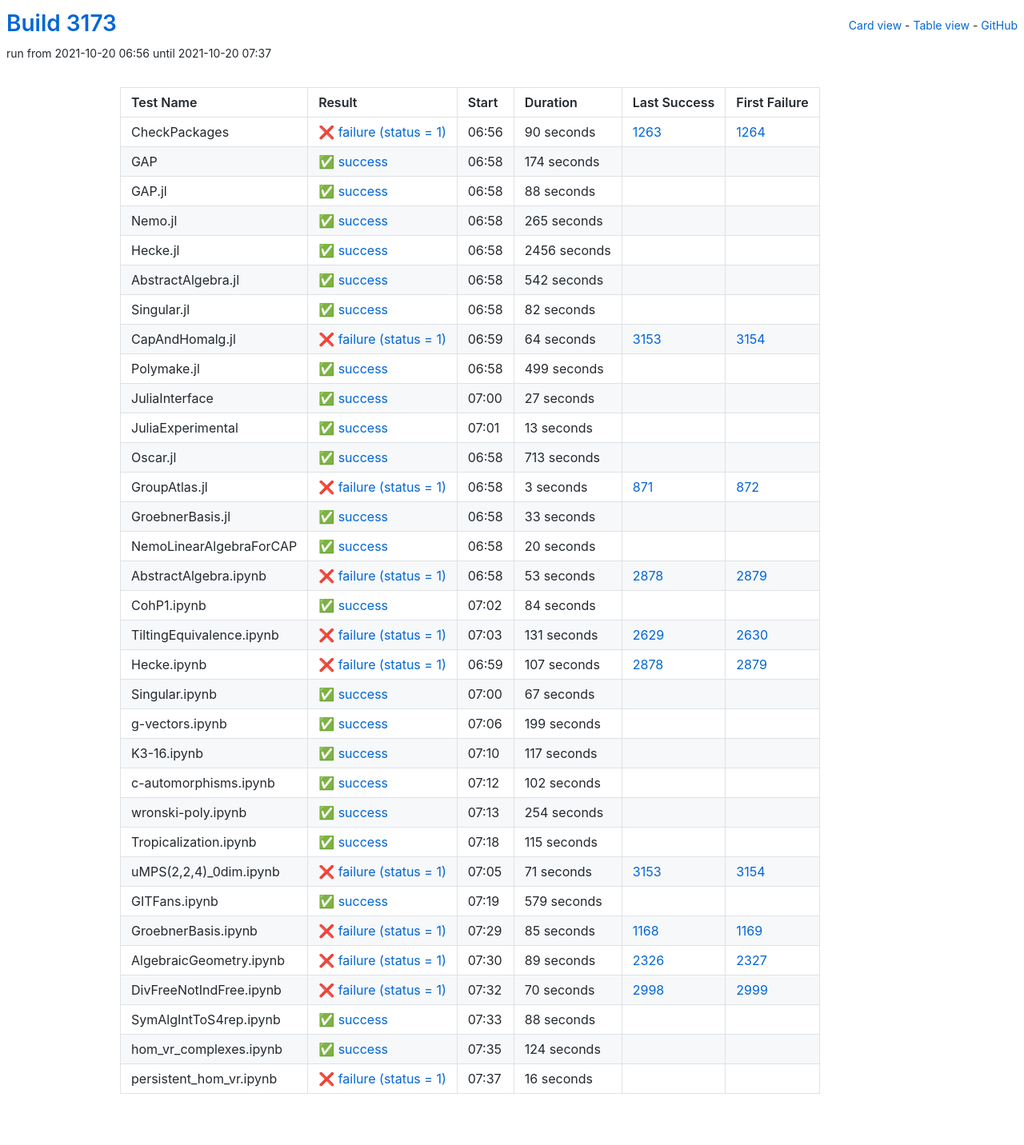
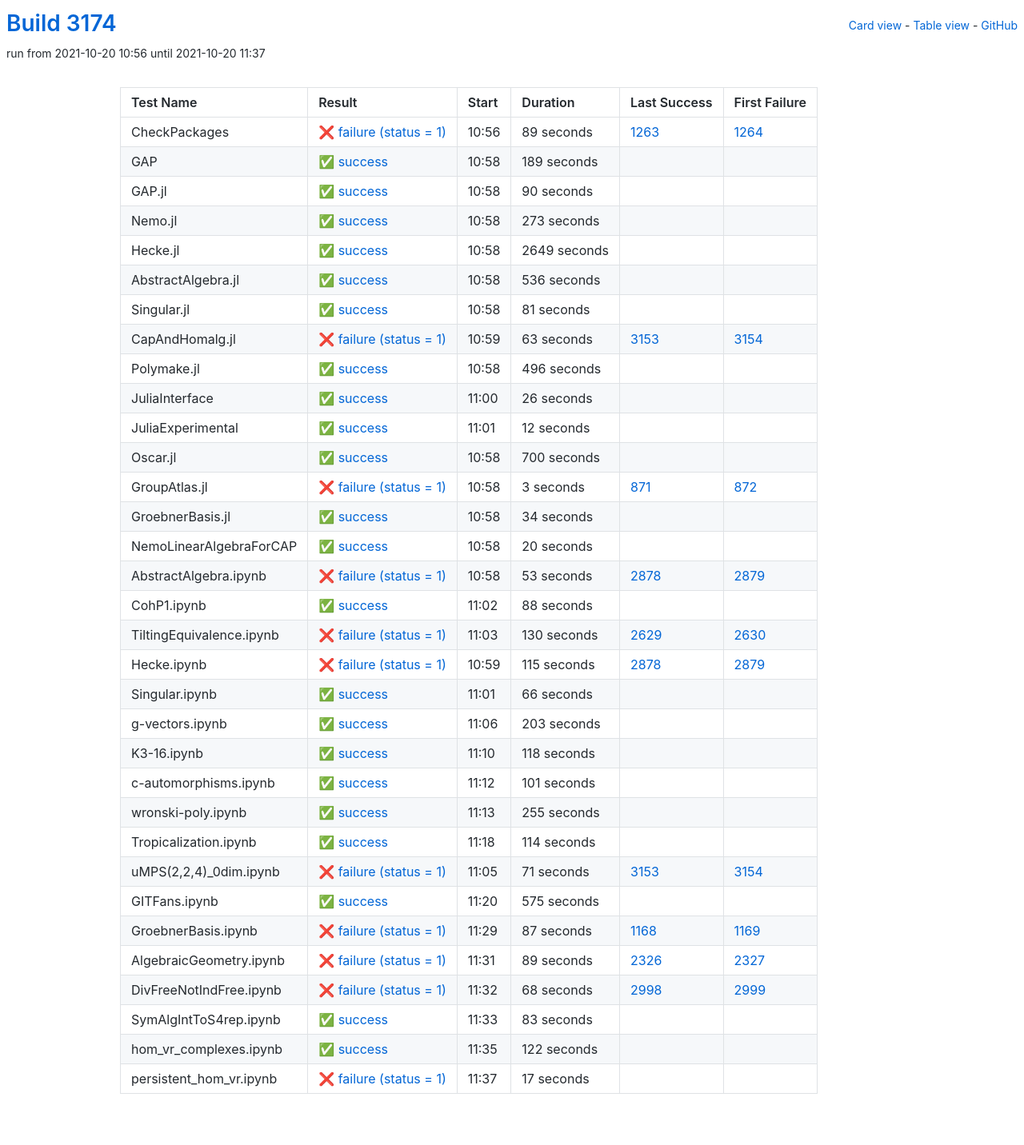
Before and after one commit to oscar-system/oscar-ci-status-stable, a Jekyll site: the page built from table.html, in a window 1280 px wide. Shown: the whole page at 80% size. Built offline with Jekyll 4.4.1, drawn with Linux system fonts in a browser that asks for light colours.

Commit message:
Build #3174

```diff
--- a/_data/ci.yml
+++ b/_data/ci.yml
@@ -1,6 +1,6 @@
 ---
-build: 3173
-build_url: https://oscarci.mathematik.uni-kl.de/job/oscar-stable/3173/
+build: 3174
+build_url: https://oscarci.mathematik.uni-kl.de/job/oscar-stable/3174/
 job: oscar-stable
 organization: oscar-system
 repo: oscar-ci-status-stable
@@ -8,152 +8,152 @@ repourl: https://github.com/oscar-system/oscar-ci-status-stable
 tests:
 - name: CheckPackages
   id: checkpackages
-  log: https://oscarci.mathematik.uni-kl.de/job/oscar-stable/3173/artifact/logs/build-3173/CheckPackages.log
-  start: 2021-10-20 06:56
+  log: https://oscarci.mathematik.uni-kl.de/job/oscar-stable/3174/artifact/logs/build-3174/CheckPackages.log
+  start: 2021-10-20 10:56
   success: false
   exitcode: 1
   status: failure
-  duration: 90
+  duration: 89
   last_success: 1263
   last_success_url: https://oscarci.mathematik.uni-kl.de/job/oscar-stable/1263/
   first_failure: 1264
   first_failure_url: https://oscarci.mathematik.uni-kl.de/job/oscar-stable/1264/
 - name: GAP
   id: gap
-  log: https://oscarci.mathematik.uni-kl.de/job/oscar-stable/3173/artifact/logs/build-3173/GAP.log
-  start: 2021-10-20 06:58
+  log: https://oscarci.mathematik.uni-kl.de/job/oscar-stable/3174/artifact/logs/build-3174/GAP.log
+  start: 2021-10-20 10:58
   success: true
   exitcode: 0
   status: success
-  duration: 174
+  duration: 189
   last_success: false
   last_success_url:
   first_failure: false
   first_failure_url:
 - name: GAP.jl
   id: gap-jl
-  log: https://oscarci.mathematik.uni-kl.de/job/oscar-stable/3173/artifact/logs/build-3173/GAP.jl.log
-  start: 2021-10-20 06:58
+  log: https://oscarci.mathematik.uni-kl.de/job/oscar-stable/3174/artifact/logs/build-3174/GAP.jl.log
+  start: 2021-10-20 10:58
   success: true
   exitcode: 0
   status: success
-  duration: 88
+  duration: 90
   last_success: false
   last_success_url:
   first_failure: false
   first_failure_url:
 - name: Nemo.jl
   id: nemo-jl
-  log: https://oscarci.mathematik.uni-kl.de/job/oscar-stable/3173/artifact/logs/build-3173/Nemo.jl.log
-  start: 2021-10-20 06:58
+  log: https://oscarci.mathematik.uni-kl.de/job/oscar-stable/3174/artifact/logs/build-3174/Nemo.jl.log
+  start: 2021-10-20 10:58
   success: true
   exitcode: 0
   status: success
-  duration: 265
+  duration: 273
   last_success: false
   last_success_url:
   first_failure: false
   first_failure_url:
 - name: Hecke.jl
   id: hecke-jl
-  log: https://oscarci.mathematik.uni-kl.de/job/oscar-stable/3173/artifact/logs/build-3173/Hecke.jl.log
-  start: 2021-10-20 06:58
+  log: https://oscarci.mathematik.uni-kl.de/job/oscar-stable/3174/artifact/logs/build-3174/Hecke.jl.log
+  start: 2021-10-20 10:58
   success: true
   exitcode: 0
   status: success
-  duration: 2456
+  duration: 2649
   last_success: false
   last_success_url:
   first_failure: false
   first_failure_url:
 - name: AbstractAlgebra.jl
   id: abstractalgebra-jl
-  log: https://oscarci.mathematik.uni-kl.de/job/oscar-stable/3173/artifact/logs/build-3173/AbstractAlgebra.jl.log
-  start: 2021-10-20 06:58
+  log: https://oscarci.mathematik.uni-kl.de/job/oscar-stable/3174/artifact/logs/build-3174/AbstractAlgebra.jl.log
+  start: 2021-10-20 10:58
   success: true
   exitcode: 0
   status: success
-  duration: 542
+  duration: 536
   last_success: false
   last_success_url:
   first_failure: false
   first_failure_url:
 - name: Singular.jl
   id: singular-jl
-  log: https://oscarci.mathematik.uni-kl.de/job/oscar-stable/3173/artifact/logs/build-3173/Singular.jl.log
-  start: 2021-10-20 06:58
+  log: https://oscarci.mathematik.uni-kl.de/job/oscar-stable/3174/artifact/logs/build-3174/Singular.jl.log
+  start: 2021-10-20 10:58
   success: true
   exitcode: 0
   status: success
-  duration: 82
+  duration: 81
   last_success: false
   last_success_url:
   first_failure: false
   first_failure_url:
 - name: CapAndHomalg.jl
   id: capandhomalg-jl
-  log: https://oscarci.mathematik.uni-kl.de/job/oscar-stable/3173/artifact/logs/build-3173/CapAndHomalg.jl.log
-  start: 2021-10-20 06:59
+  log: https://oscarci.mathematik.uni-kl.de/job/oscar-stable/3174/artifact/logs/build-3174/CapAndHomalg.jl.log
+  start: 2021-10-20 10:59
   success: false
   exitcode: 1
   status: failure
-  duration: 64
+  duration: 63
   last_success: 3153
   last_success_url: https://oscarci.mathematik.uni-kl.de/job/oscar-stable/3153/
   first_failure: 3154
   first_failure_url: https://oscarci.mathematik.uni-kl.de/job/oscar-stable/3154/
 - name: Polymake.jl
   id: polymake-jl
-  log: https://oscarci.mathematik.uni-kl.de/job/oscar-stable/3173/artifact/logs/build-3173/Polymake.jl.log
-  start: 2021-10-20 06:58
+  log: https://oscarci.mathematik.uni-kl.de/job/oscar-stable/3174/artifact/logs/build-3174/Polymake.jl.log
+  start: 2021-10-20 10:58
   success: true
   exitcode: 0
   status: success
-  duration: 499
+  duration: 496
   last_success: false
   last_success_url:
   first_failure: false
   first_failure_url:
 - name: JuliaInterface
   id: juliainterface
-  log: https://oscarci.mathematik.uni-kl.de/job/oscar-stable/3173/artifact/logs/build-3173/JuliaInterface.log
-  start: 2021-10-20 07:00
+  log: https://oscarci.mathematik.uni-kl.de/job/oscar-stable/3174/artifact/logs/build-3174/JuliaInterface.log
+  start: 2021-10-20 11:00
   success: true
   exitcode: 0
   status: success
-  duration: 27
+  duration: 26
   last_success: false
   last_success_url:
   first_failure: false
   first_failure_url:
 - name: JuliaExperimental
   id: juliaexperimental
-  log: https://oscarci.mathematik.uni-kl.de/job/oscar-stable/3173/artifact/logs/build-3173/JuliaExperimental.log
-  start: 2021-10-20 07:01
+  log: https://oscarci.mathematik.uni-kl.de/job/oscar-stable/3174/artifact/logs/build-3174/JuliaExperimental.log
+  start: 2021-10-20 11:01
   success: true
   exitcode: 0
   status: success
-  duration: 13
+  duration: 12
   last_success: false
   last_success_url:
   first_failure: false
   first_failure_url:
 - name: Oscar.jl
   id: oscar-jl
-  log: https://oscarci.mathematik.uni-kl.de/job/oscar-stable/3173/artifact/logs/build-3173/Oscar.jl.log
-  start: 2021-10-20 06:58
+  log: https://oscarci.mathematik.uni-kl.de/job/oscar-stable/3174/artifact/logs/build-3174/Oscar.jl.log
+  start: 2021-10-20 10:58
   success: true
   exitcode: 0
   status: success
-  duration: 713
+  duration: 700
   last_success: false
   last_success_url:
   first_failure: false
   first_failure_url:
 - name: GroupAtlas.jl
   id: groupatlas-jl
-  log: https://oscarci.mathematik.uni-kl.de/job/oscar-stable/3173/artifact/logs/build-3173/GroupAtlas.jl.log
-  start: 2021-10-20 06:58
+  log: https://oscarci.mathematik.uni-kl.de/job/oscar-stable/3174/artifact/logs/build-3174/GroupAtlas.jl.log
+  start: 2021-10-20 10:58
   success: false
   exitcode: 1
   status: failure
@@ -164,20 +164,20 @@ tests:
   first_failure_url: https://oscarci.mathematik.uni-kl.de/job/oscar-stable/872/
 - name: GroebnerBasis.jl
   id: groebnerbasis-jl
-  log: https://oscarci.mathematik.uni-kl.de/job/oscar-stable/3173/artifact/logs/build-3173/GroebnerBasis.jl.log
-  start: 2021-10-20 06:58
+  log: https://oscarci.mathematik.uni-kl.de/job/oscar-stable/3174/artifact/logs/build-3174/GroebnerBasis.jl.log
+  start: 2021-10-20 10:58
   success: true
   exitcode: 0
   status: success
-  duration: 33
+  duration: 34
   last_success: false
   last_success_url:
   first_failure: false
   first_failure_url:
 - name: NemoLinearAlgebraForCAP
   id: nemolinearalgebraforcap
-  log: https://oscarci.mathematik.uni-kl.de/job/oscar-stable/3173/artifact/logs/build-3173/NemoLinearAlgebraForCAP.log
-  start: 2021-10-20 06:58
+  log: https://oscarci.mathematik.uni-kl.de/job/oscar-stable/3174/artifact/logs/build-3174/NemoLinearAlgebraForCAP.log
+  start: 2021-10-20 10:58
   success: true
   exitcode: 0
   status: success
@@ -188,8 +188,8 @@ tests:
   first_failure_url:
 - name: AbstractAlgebra.ipynb
   id: abstractalgebra-ipynb
-  log: https://oscarci.mathematik.uni-kl.de/job/oscar-stable/3173/artifact/logs/build-3173/AbstractAlgebra.ipynb.log
-  start: 2021-10-20 06:58
+  log: https://oscarci.mathematik.uni-kl.de/job/oscar-stable/3174/artifact/logs/build-3174/AbstractAlgebra.ipynb.log
+  start: 2021-10-20 10:58
   success: false
   exitcode: 1
   status: failure
@@ -200,116 +200,116 @@ tests:
   first_failure_url: https://oscarci.mathematik.uni-kl.de/job/oscar-stable/2879/
 - name: CohP1.ipynb
   id: cohp1-ipynb
-  log: https://oscarci.mathematik.uni-kl.de/job/oscar-stable/3173/artifact/logs/build-3173/CohP1.ipynb.log
-  start: 2021-10-20 07:02
+  log: https://oscarci.mathematik.uni-kl.de/job/oscar-stable/3174/artifact/logs/build-3174/CohP1.ipynb.log
+  start: 2021-10-20 11:02
   success: true
   exitcode: 0
   status: success
-  duration: 84
+  duration: 88
   last_success: false
   last_success_url:
   first_failure: false
   first_failure_url:
 - name: TiltingEquivalence.ipynb
   id: tiltingequivalence-ipynb
-  log: https://oscarci.mathematik.uni-kl.de/job/oscar-stable/3173/artifact/logs/build-3173/TiltingEquivalence.ipynb.log
-  start: 2021-10-20 07:03
+  log: https://oscarci.mathematik.uni-kl.de/job/oscar-stable/3174/artifact/logs/build-3174/TiltingEquivalence.ipynb.log
+  start: 2021-10-20 11:03
   success: false
   exitcode: 1
   status: failure
-  duration: 131
+  duration: 130
   last_success: 2629
   last_success_url: https://oscarci.mathematik.uni-kl.de/job/oscar-stable/2629/
   first_failure: 2630
   first_failure_url: https://oscarci.mathematik.uni-kl.de/job/oscar-stable/2630/
 - name: Hecke.ipynb
   id: hecke-ipynb
-  log: https://oscarci.mathematik.uni-kl.de/job/oscar-stable/3173/artifact/logs/build-3173/Hecke.ipynb.log
-  start: 2021-10-20 06:59
+  log: https://oscarci.mathematik.uni-kl.de/job/oscar-stable/3174/artifact/logs/build-3174/Hecke.ipynb.log
+  start: 2021-10-20 10:59
   success: false
   exitcode: 1
   status: failure
-  duration: 107
+  duration: 115
   last_success: 2878
   last_success_url: https://oscarci.mathematik.uni-kl.de/job/oscar-stable/2878/
   first_failure: 2879
   first_failure_url: https://oscarci.mathematik.uni-kl.de/job/oscar-stable/2879/
 - name: Singular.ipynb
   id: singular-ipynb
-  log: https://oscarci.mathematik.uni-kl.de/job/oscar-stable/3173/artifact/logs/build-3173/Singular.ipynb.log
-  start: 2021-10-20 07:00
+  log: https://oscarci.mathematik.uni-kl.de/job/oscar-stable/3174/artifact/logs/build-3174/Singular.ipynb.log
+  start: 2021-10-20 11:01
   success: true
   exitcode: 0
   status: success
-  duration: 67
+  duration: 66
   last_success: false
   last_success_url:
   first_failure: false
   first_failure_url:
 - name: g-vectors.ipynb
   id: g-vectors-ipynb
-  log: https://oscarci.mathematik.uni-kl.de/job/oscar-stable/3173/artifact/logs/build-3173/g-vectors.ipynb.log
-  start: 2021-10-20 07:06
+  log: https://oscarci.mathematik.uni-kl.de/job/oscar-stable/3174/artifact/logs/build-3174/g-vectors.ipynb.log
+  start: 2021-10-20 11:06
   success: true
   exitcode: 0
   status: success
-  duration: 199
+  duration: 203
   last_success: false
   last_success_url:
   first_failure: false
   first_failure_url:
 - name: K3-16.ipynb
   id: k3-16-ipynb
-  log: https://oscarci.mathematik.uni-kl.de/job/oscar-stable/3173/artifact/logs/build-3173/K3-16.ipynb.log
-  start: 2021-10-20 07:10
+  log: https://oscarci.mathematik.uni-kl.de/job/oscar-stable/3174/artifact/logs/build-3174/K3-16.ipynb.log
+  start: 2021-10-20 11:10
   success: true
   exitcode: 0
   status: success
-  duration: 117
+  duration: 118
   last_success: false
   last_success_url:
   first_failure: false
   first_failure_url:
 - name: c-automorphisms.ipynb
   id: c-automorphisms-ipynb
-  log: https://oscarci.mathematik.uni-kl.de/job/oscar-stable/3173/artifact/logs/build-3173/c-automorphisms.ipynb.log
-  start: 2021-10-20 07:12
+  log: https://oscarci.mathematik.uni-kl.de/job/oscar-stable/3174/artifact/logs/build-3174/c-automorphisms.ipynb.log
+  start: 2021-10-20 11:12
   success: true
   exitcode: 0
   status: success
-  duration: 102
+  duration: 101
   last_success: false
   last_success_url:
   first_failure: false
   first_failure_url:
 - name: wronski-poly.ipynb
   id: wronski-poly-ipynb
-  log: https://oscarci.mathematik.uni-kl.de/job/oscar-stable/3173/artifact/logs/build-3173/wronski-poly.ipynb.log
-  start: 2021-10-20 07:13
+  log: https://oscarci.mathematik.uni-kl.de/job/oscar-stable/3174/artifact/logs/build-3174/wronski-poly.ipynb.log
+  start: 2021-10-20 11:13
   success: true
   exitcode: 0
   status: success
-  duration: 254
+  duration: 255
   last_success: false
   last_success_url:
   first_failure: false
   first_failure_url:
 - name: Tropicalization.ipynb
   id: tropicalization-ipynb
-  log: https://oscarci.mathematik.uni-kl.de/job/oscar-stable/3173/artifact/logs/build-3173/Tropicalization.ipynb.log
-  start: 2021-10-20 07:18
+  log: https://oscarci.mathematik.uni-kl.de/job/oscar-stable/3174/artifact/logs/build-3174/Tropicalization.ipynb.log
+  start: 2021-10-20 11:18
   success: true
   exitcode: 0
   status: success
-  duration: 115
+  duration: 114
   last_success: false
   last_success_url:
   first_failure: false
   first_failure_url:
 - name: uMPS(2,2,4)_0dim.ipynb
   id: umps-2-2-4-0dim-ipynb
-  log: https://oscarci.mathematik.uni-kl.de/job/oscar-stable/3173/artifact/logs/build-3173/uMPS-2-2-4-_0dim.ipynb.log
-  start: 2021-10-20 07:05
+  log: https://oscarci.mathematik.uni-kl.de/job/oscar-stable/3174/artifact/logs/build-3174/uMPS-2-2-4-_0dim.ipynb.log
+  start: 2021-10-20 11:05
   success: false
   exitcode: 1
   status: failure
@@ -320,32 +320,32 @@ tests:
   first_failure_url: https://oscarci.mathematik.uni-kl.de/job/oscar-stable/3154/
 - name: GITFans.ipynb
   id: gitfans-ipynb
-  log: https://oscarci.mathematik.uni-kl.de/job/oscar-stable/3173/artifact/logs/build-3173/GITFans.ipynb.log
-  start: 2021-10-20 07:19
+  log: https://oscarci.mathematik.uni-kl.de/job/oscar-stable/3174/artifact/logs/build-3174/GITFans.ipynb.log
+  start: 2021-10-20 11:20
   success: true
   exitcode: 0
   status: success
-  duration: 579
+  duration: 575
   last_success: false
   last_success_url:
   first_failure: false
   first_failure_url:
 - name: GroebnerBasis.ipynb
   id: groebnerbasis-ipynb
-  log: https://oscarci.mathematik.uni-kl.de/job/oscar-stable/3173/artifact/logs/build-3173/GroebnerBasis.ipynb.log
-  start: 2021-10-20 07:29
+  log: https://oscarci.mathematik.uni-kl.de/job/oscar-stable/3174/artifact/logs/build-3174/GroebnerBasis.ipynb.log
+  start: 2021-10-20 11:29
   success: false
   exitcode: 1
   status: failure
-  duration: 85
+  duration: 87
   last_success: 1168
   last_success_url: https://oscarci.mathematik.uni-kl.de/job/oscar-stable/1168/
   first_failure: 1169
   first_failure_url: https://oscarci.mathematik.uni-kl.de/job/oscar-stable/1169/
 - name: AlgebraicGeometry.ipynb
   id: algebraicgeometry-ipynb
-  log: https://oscarci.mathematik.uni-kl.de/job/oscar-stable/3173/artifact/logs/build-3173/AlgebraicGeometry.ipynb.log
-  start: 2021-10-20 07:30
+  log: https://oscarci.mathematik.uni-kl.de/job/oscar-stable/3174/artifact/logs/build-3174/AlgebraicGeometry.ipynb.log
+  start: 2021-10-20 11:31
   success: false
   exitcode: 1
   status: failure
@@ -356,48 +356,48 @@ tests:
   first_failure_url: https://oscarci.mathematik.uni-kl.de/job/oscar-stable/2327/
 - name: DivFreeNotIndFree.ipynb
   id: divfreenotindfree-ipynb
-  log: https://oscarci.mathematik.uni-kl.de/job/oscar-stable/3173/artifact/logs/build-3173/DivFreeNotIndFree.ipynb.log
-  start: 2021-10-20 07:32
+  log: https://oscarci.mathematik.uni-kl.de/job/oscar-stable/3174/artifact/logs/build-3174/DivFreeNotIndFree.ipynb.log
+  start: 2021-10-20 11:32
   success: false
   exitcode: 1
   status: failure
-  duration: 70
+  duration: 68
   last_success: 2998
   last_success_url: https://oscarci.mathematik.uni-kl.de/job/oscar-stable/2998/
   first_failure: 2999
   first_failure_url: https://oscarci.mathematik.uni-kl.de/job/oscar-stable/2999/
 - name: SymAlgIntToS4rep.ipynb
   id: symalginttos4rep-ipynb
-  log: https://oscarci.mathematik.uni-kl.de/job/oscar-stable/3173/artifact/logs/build-3173/SymAlgIntToS4rep.ipynb.log
-  start: 2021-10-20 07:33
+  log: https://oscarci.mathematik.uni-kl.de/job/oscar-stable/3174/artifact/logs/build-3174/SymAlgIntToS4rep.ipynb.log
+  start: 2021-10-20 11:33
   success: true
   exitcode: 0
   status: success
-  duration: 88
+  duration: 83
   last_success: false
   last_success_url:
   first_failure: false
   first_failure_url:
 - name: hom_vr_complexes.ipynb
   id: hom-vr-complexes-ipynb
-  log: https://oscarci.mathematik.uni-kl.de/job/oscar-stable/3173/artifact/logs/build-3173/hom_vr_complexes.ipynb.log
-  start: 2021-10-20 07:35
+  log: https://oscarci.mathematik.uni-kl.de/job/oscar-stable/3174/artifact/logs/build-3174/hom_vr_complexes.ipynb.log
+  start: 2021-10-20 11:35
   success: true
   exitcode: 0
   status: success
-  duration: 124
+  duration: 122
   last_success: false
   last_success_url:
   first_failure: false
   first_failure_url:
 - name: persistent_hom_vr.ipynb
   id: persistent-hom-vr-ipynb
-  log: https://oscarci.mathematik.uni-kl.de/job/oscar-stable/3173/artifact/logs/build-3173/persistent_hom_vr.ipynb.log
-  start: 2021-10-20 07:37
+  log: https://oscarci.mathematik.uni-kl.de/job/oscar-stable/3174/artifact/logs/build-3174/persistent_hom_vr.ipynb.log
+  start: 2021-10-20 11:37
   success: false
   exitcode: 1
   status: failure
-  duration: 16
+  duration: 17
   last_success: false
   last_success_url:
   first_failure: false
```
Also changed, not shown: README.md.
